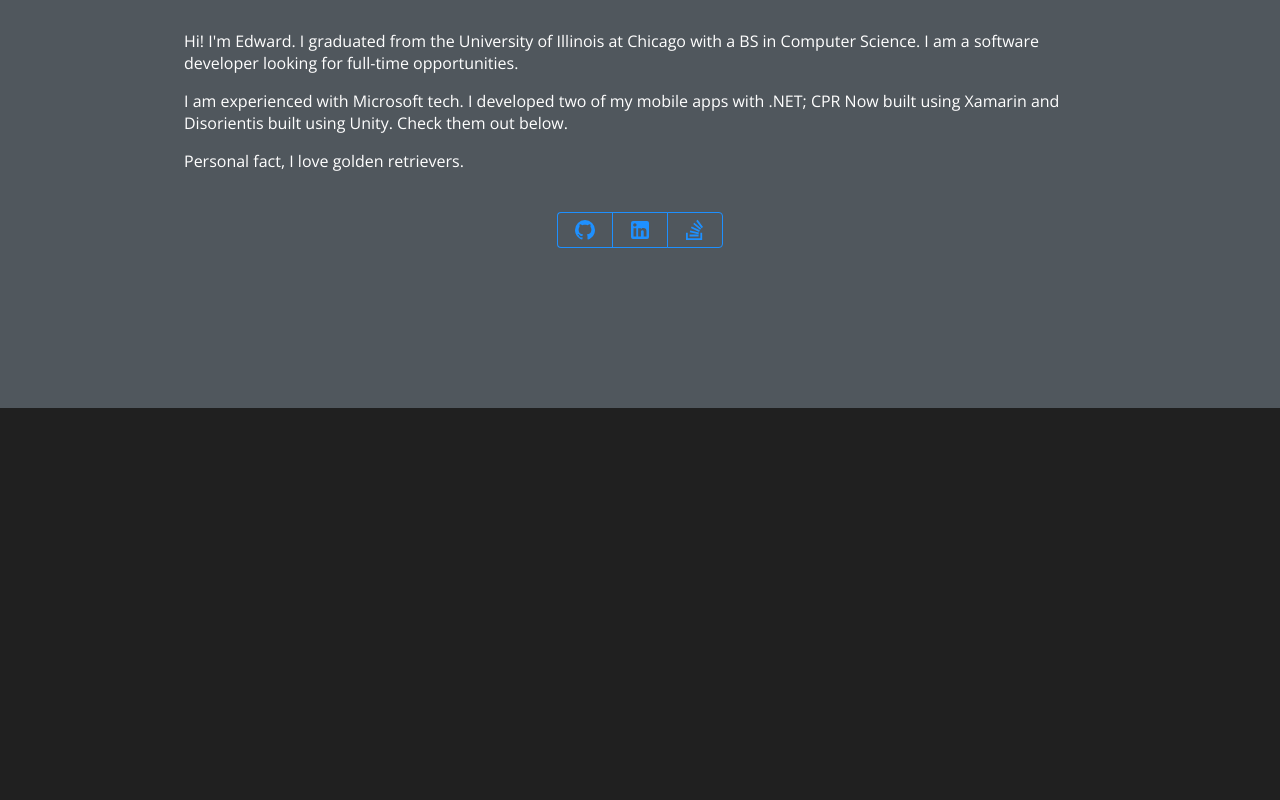
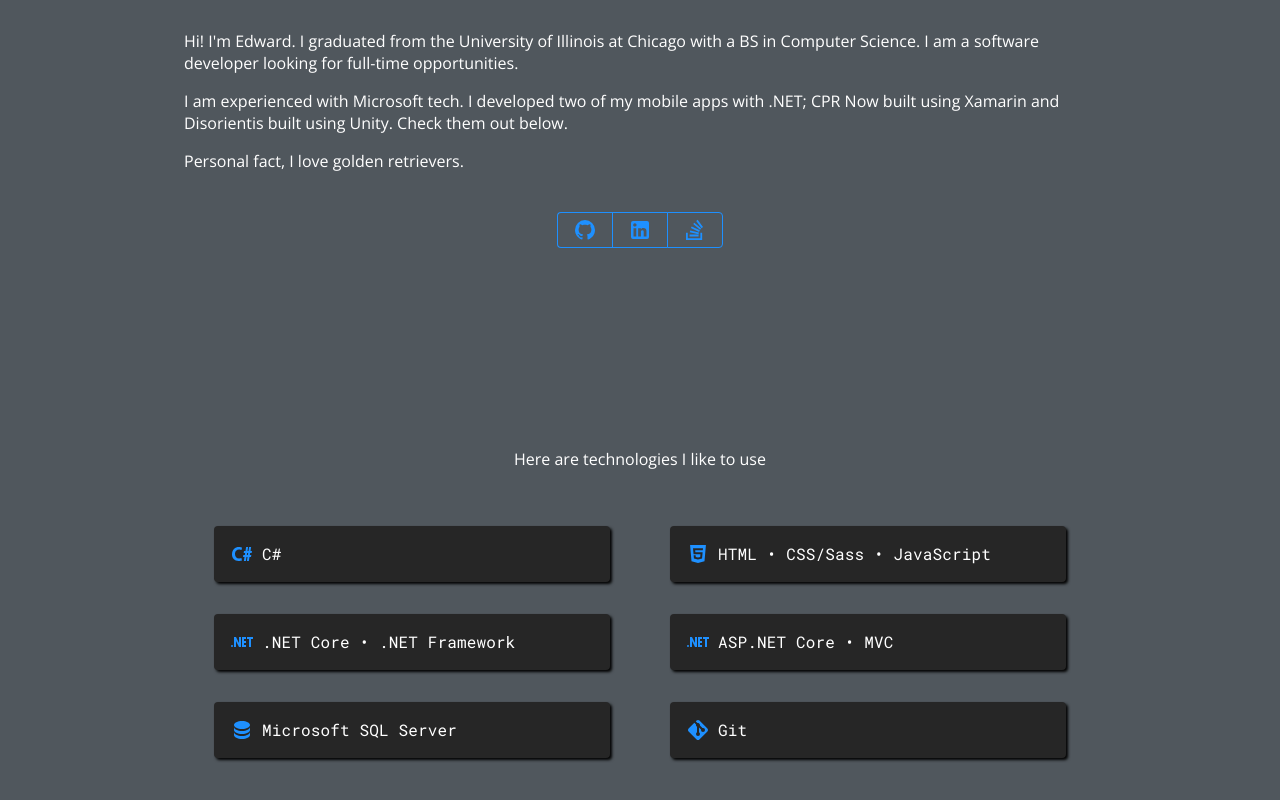
Before and after one commit to reddtoric/reddtoric.github.io, a React (Create React App) app: page / in a window 1280 px wide. Shown: the part 946-1746 px from the top of the page. Before the commit the page ends 1354 px from the top, so only its background shows below. Built offline with nearby package versions, Linux system fonts and the light colour scheme.

Commit message:
Add Skills

```diff
--- a/src/App.js
+++ b/src/App.js
@@ -2,12 +2,14 @@ import React from "react";
 import Container from "@material-ui/core/Container";
 import Intro from "sections/Intro";
 import AboutMe from "sections/AboutMe";
+import Skills from "sections/Skills";
 
 export default class App extends React.Component {
   constructor(props) {
     super(props);
 
     this.aboutMeRef = React.createRef();
+    this.skillsRef = React.createRef();
 
     this.sections = [
       {
@@ -17,11 +19,13 @@ export default class App extends React.Component {
       },
       {
         title: "Skills",
-        ref: React.createRef(),
+        ref: this.skillsRef,
+        section: <Skills ref={this.skillsRef} />,
       },
       {
         title: "Projects",
         ref: React.createRef(),
+        section: null,
       },
     ];
   }
--- /dev/null
+++ b/src/components/CustomCard.js
@@ -0,0 +1,34 @@
+import React from "react";
+import Card from "@material-ui/core/Card";
+import CardContent from "@material-ui/core/CardContent";
+import Container from "@material-ui/core/Container";
+import { makeStyles } from "@material-ui/core/styles";
+
+const useStyles = makeStyles((theme) => ({
+  card: {
+    boxShadow: "2px 2px 3px #000000",
+    color: "inherit",
+    marginTop: theme.spacing(2),
+    marginBottom: theme.spacing(2),
+  },
+  cardContent: {
+    padding: theme.spacing(2),
+    "&:last-child": {
+      paddingBottom: theme.spacing(2),
+    },
+  },
+}));
+
+export default (props) => {
+  const classes = useStyles();
+
+  return (
+    <Container maxWidth="xs">
+      <Card className={`${classes.card} card-bg-color`}>
+        <CardContent className={classes.cardContent}>
+          {props.children}
+        </CardContent>
+      </Card>
+    </Container>
+  );
+};
--- /dev/null
+++ b/src/components/SkillCard.js
@@ -0,0 +1,36 @@
+import React from "react";
+import Box from "@material-ui/core/Box";
+import Typography from "@material-ui/core/Typography";
+import { makeStyles } from "@material-ui/core/styles";
+import Icon from "@mdi/react";
+import CustomCard from "components/CustomCard";
+
+const useStyles = makeStyles((theme) => ({
+  skillCardLayout: {
+    display: "flex",
+    flexDirection: "row",
+  },
+  skill: {
+    marginLeft: theme.spacing(1),
+  },
+}));
+
+export default (props) => {
+  const classes = useStyles();
+
+  return (
+    <CustomCard>
+      <Box className={classes.skillCardLayout}>
+        <Icon path={props.skill.icon} className="primary-color" size={1} />
+
+        <Typography
+          variant="body1"
+          component="h3"
+          className={`${classes.skill} mono-font`}
+        >
+          {props.skill.skill}
+        </Typography>
+      </Box>
+    </CustomCard>
+  );
+};
--- /dev/null
+++ b/src/data/Data-Skills.js
@@ -0,0 +1,34 @@
+import {
+  mdiLanguageCsharp,
+  mdiLanguageHtml5,
+  mdiDotNet,
+  mdiDatabase,
+  mdiGit,
+} from "@mdi/js";
+
+export default [
+  {
+    icon: mdiLanguageCsharp,
+    skill: "C#",
+  },
+  {
+    icon: mdiLanguageHtml5,
+    skill: "HTML • CSS/Sass • JavaScript",
+  },
+  {
+    icon: mdiDotNet,
+    skill: ".NET Core • .NET Framework",
+  },
+  {
+    icon: mdiDotNet,
+    skill: "ASP.NET Core • MVC",
+  },
+  {
+    icon: mdiDatabase,
+    skill: "Microsoft SQL Server",
+  },
+  {
+    icon: mdiGit,
+    skill: "Git",
+  },
+];
--- /dev/null
+++ b/src/sections/Skills.js
@@ -0,0 +1,22 @@
+import React from "react";
+import Box from "@material-ui/core/Box";
+import Layout from "components/Layout";
+import SkillCard from "components/SkillCard";
+import DataSkills from "data/Data-Skills";
+
+export default React.forwardRef((props, ref) => {
+  return (
+    <Layout
+      title="Skills"
+      hideTitle
+      description="Here are technologies I like to use"
+      ref={ref}
+    >
+      <Box display="flex" flexDirection="row" flexWrap="wrap">
+        {DataSkills.map((skill, index) => (
+          <SkillCard key={index} skill={skill} />
+        ))}
+      </Box>
+    </Layout>
+  );
+});
```
